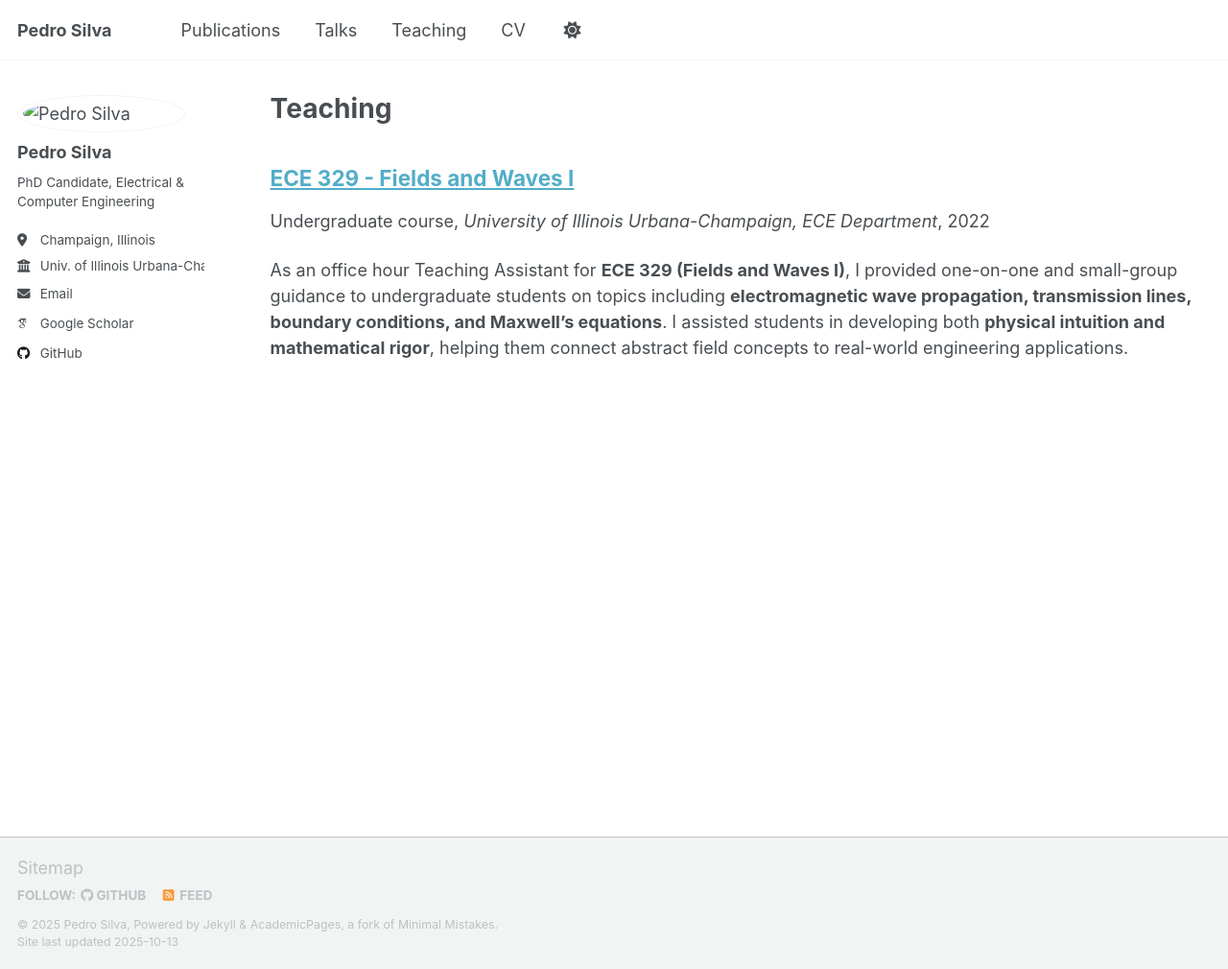
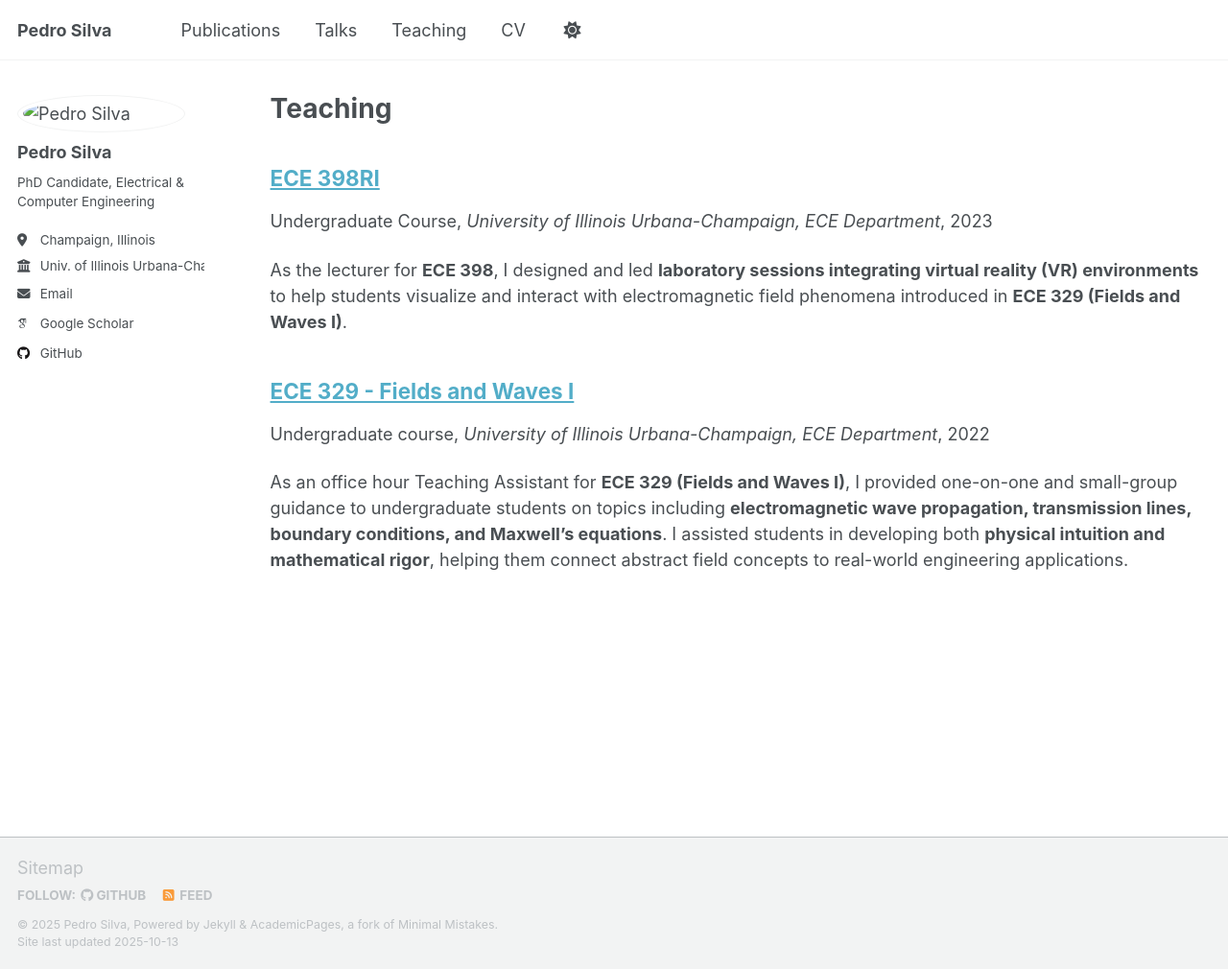
Before and after one commit to pedrocarv/pedrocarv.github.io, a Jekyll site: the page built from _pages/teaching.html, in a window 1280 px wide and 1010 px high. Shown: the whole window at 96% size. Built offline with Jekyll 4.4.1, drawn with Linux system fonts in a browser that asks for light colours; some web fonts are replaced; a script that is not in the unit is left out; a file with an impossible date is left out.

Commit message:
Update 2015-spring-teaching-2.md

```diff
--- a/_teaching/2015-spring-teaching-2.md
+++ b/_teaching/2015-spring-teaching-2.md
@@ -1,10 +1,10 @@
 ---
 title: "ECE 398RI"
 collection: teaching
-type: "course"
-permalink: /teaching/2015-spring-teaching-1
+type: "Undergraduate Course"
+permalink: /teaching/2023-fall-spring-teaching
 venue: "University of Illinois Urbana-Champaign, ECE Department"
-date: 2023
+date: 2023-01-01
 location: "Champaign, IL"
 ---
 As the lecturer for **ECE 398**, I designed and led **laboratory sessions integrating virtual reality (VR) environments** to help students visualize and interact with electromagnetic field phenomena introduced in **ECE 329 (Fields and Waves I)**.
```
